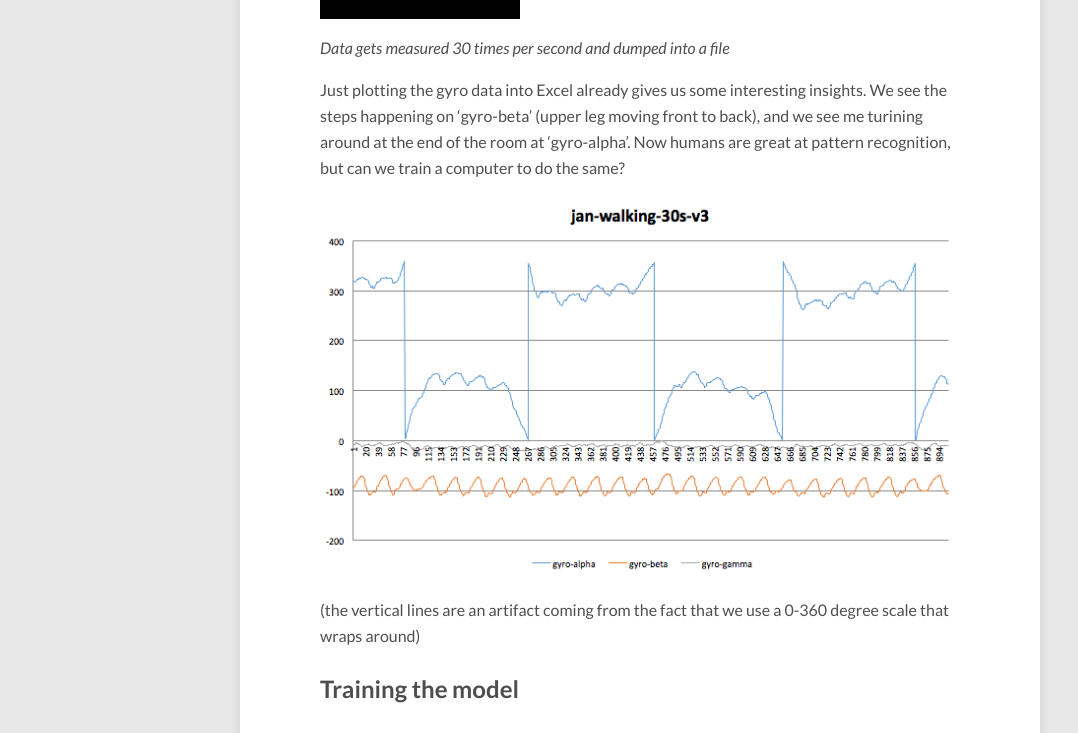
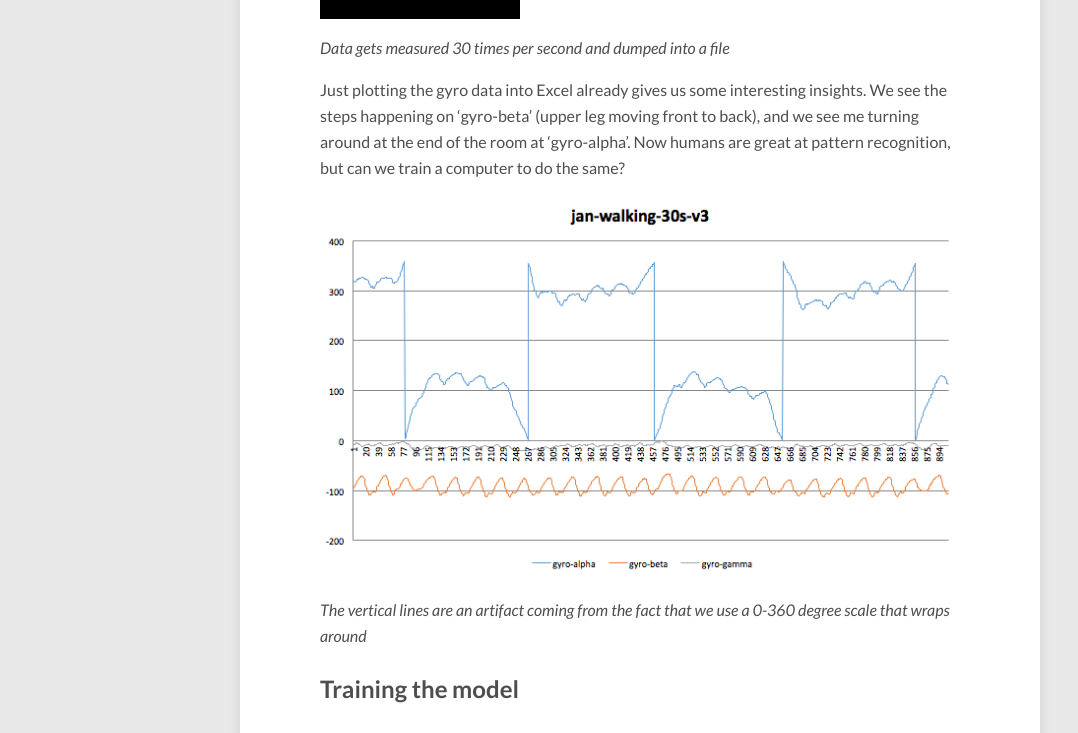
Before and after one commit to comoyo/blog.telenor.io, a Jekyll site: the page built from _posts/2015-10-26-machine-learning.md, in a window 1280 px wide and 1400 px high, scrolled down 1865 px. Shown: the part 180-913 px from the top of the window, without its empty margins (0-1078 px from the left). Built offline with Jekyll 4.4.1, drawn with Linux system fonts in a browser that asks for light colours; nearby versions of some CDN libraries; comment, search, counter and statistics services are not loaded; some of the changed text lies outside the part shown.

```diff
--- a/_posts/2015-10-23-machine-learning.md
+++ b/_posts/2015-10-26-machine-learning.md
@@ -27,11 +27,11 @@ To get some nice training data, we then take an ordinary Android or iOS phone, n
 
 *Data gets measured 30 times per second and dumped into a file*
 
-Just plotting the gyro data into Excel already gives us some interesting insights. We see the steps happening on 'gyro-beta' (upper leg moving front to back), and we see me turining around at the end of the room at 'gyro-alpha'. Now humans are great at pattern recognition, but can we train a computer to do the same?
+Just plotting the gyro data into Excel already gives us some interesting insights. We see the steps happening on 'gyro-beta' (upper leg moving front to back), and we see me turning around at the end of the room at 'gyro-alpha'. Now humans are great at pattern recognition, but can we train a computer to do the same?
 
 <img src="{{ site.baseurl }}/assets/movement4.png" title="Excel machine learning">
 
-(the vertical lines are an artifact coming from the fact that we use a 0-360 degree scale that wraps around)
+*The vertical lines are an artifact coming from the fact that we use a 0-360 degree scale that wraps around*
 
 ## Training the model
 
@@ -117,7 +117,7 @@ with open("../logs/precision-recall-time-evolution.csv", "a") as myfile:
     myfile.write(record)
 {% endhighlight %}
 
-<img src="{{ site.baseurl }}/assets/hackathon-2015-precision-recall.jpg" title="Precisionn/recall time evolution">
+<img src="{{ site.baseurl }}/assets/hackathon-2015-precision-recall.jpg" title="Precision/recall time evolution">
 
 The x-axis is time in seconds since epoch (because, unix).  The plot starts right after we got the first data in, and we ran it through the classifier and found that it was amazingly good. Unfortunately we were looking at 30 second samples, not three second samples so we were in all likelihood overfitting.  When we chopped things into 3 seconds samples performance got a lot worse. Then it improved a little as we removed some trivial bugs. Then we went home to sleep (which shows up as the  straight line in the plot).
 
@@ -195,7 +195,7 @@ Based on that we can create a simple [web page](https://github.com/la3lma/moveme
 
 We were incredibly surprised how far we managed to get in 36 hours. The classifier is rough around the edges, and more training data probably helps, it's surprising to see how well the classifier already manages to distinguish movement. It's even more surprising to see that we even managed to get proper results by just using one out of the six axes. Just imagine how much better this can get with more data. Machine learning is really maturing.
 
-I'd like to encourage everyone reading this to actually try our project. We already trained the model, and all code and instructions are listed in [this GitHub repo](https://github.com/la3lma/movement-analysis). You'll just need a phone. Of course you can just throw away our model and use our code to train a completely new one. To get you started we already included some data of people walking up the stairs. Try feeding that data into the model, and see what happens, we'd love to see your results!
+I'd like to encourage everyone reading this to actually try our project. We already trained the model, and all code and instructions are listed in [this GitHub repo](https://github.com/la3lma/movement-analysis). You'll just need a phone. Of course you can just throw away our model and use our code to train a completely new one. To get you started we already included some data of people walking up the stairs. Try feeding that data into the model, and see what happens. We'd love to see your results!
 
 ---
 
```
Also changed, not shown: other parts of _posts/2015-10-26-machine-learning.md (+1 -1 lines).
